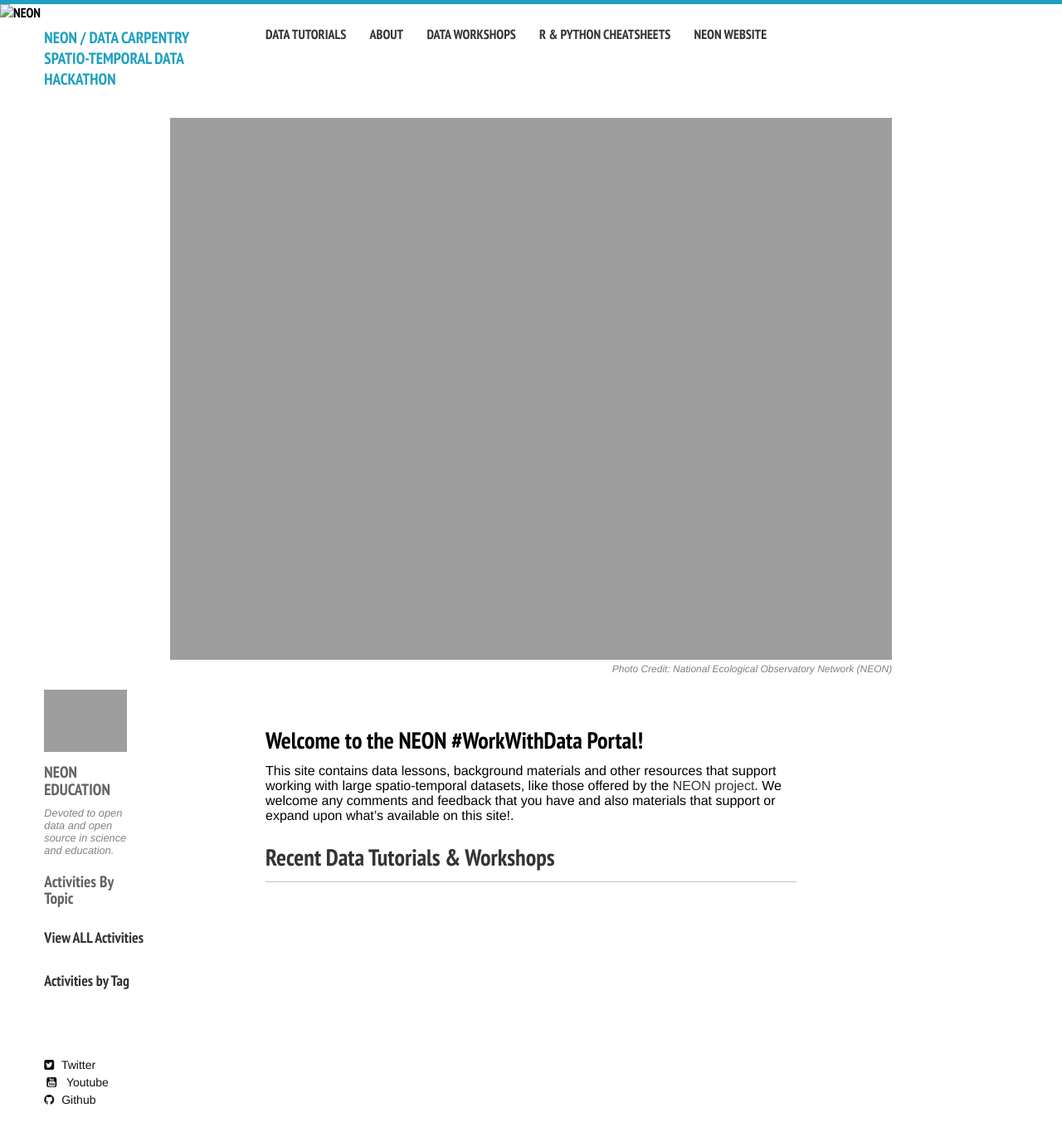
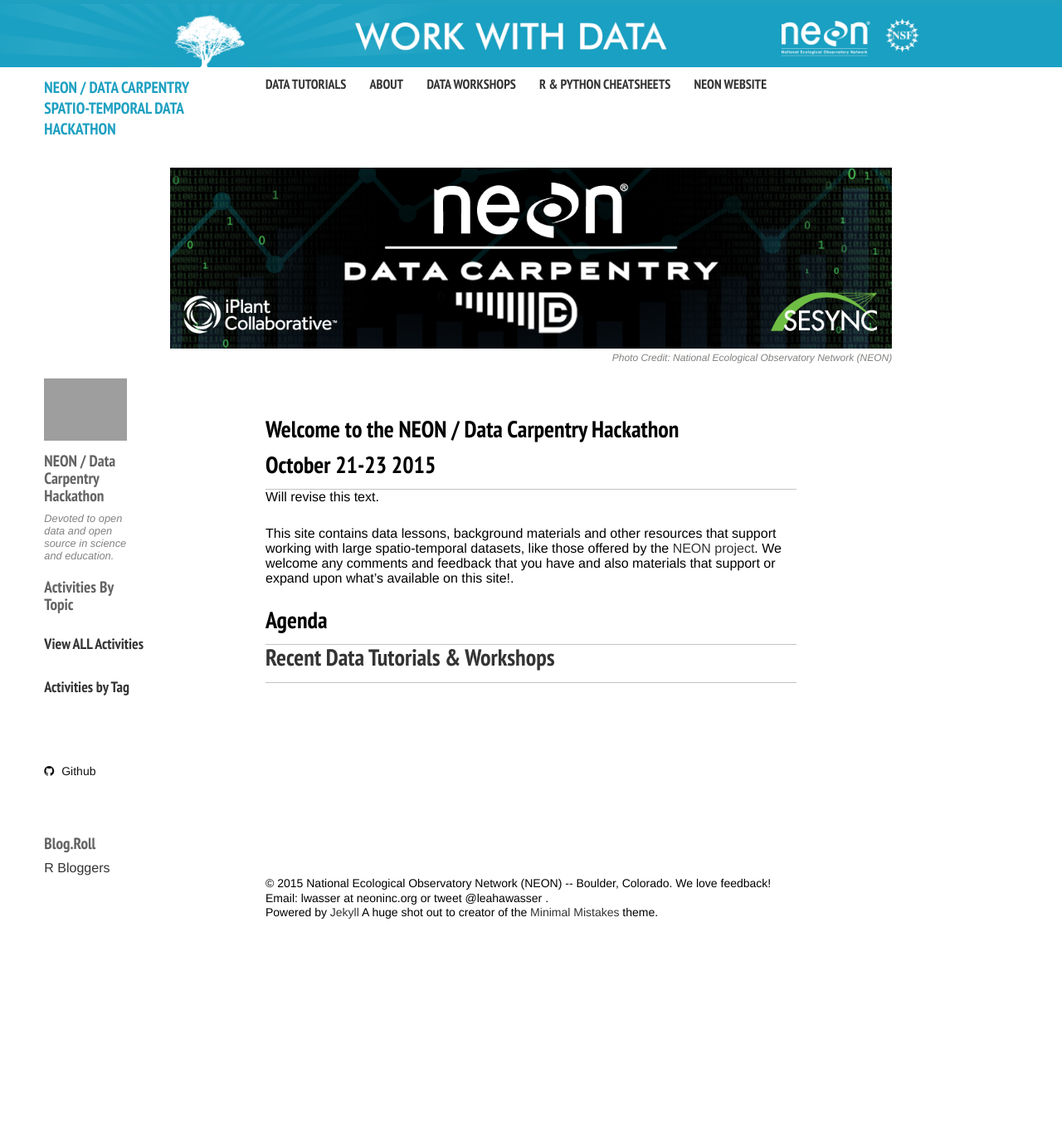
Before and after one commit to jsta/NEON-DC-DataLesson-Hackathon, a Jekyll site: the page built from index.md, in a window 1280 px wide and 1400 px high. Shown: the top 1370 px of the window at 83% size. Built offline with Jekyll 4.4.1, drawn with Linux system fonts in a browser that asks for light colours; nearby versions of some CDN libraries.

Commit message:
added DC banner to site

```diff
--- a/_config.yml
+++ b/_config.yml
@@ -18,16 +18,16 @@
 
 # Owner/author information
 owner:
-  name: NEON EDUCATION
+  name: NEON / Data Carpentry Hackathon
   avatar: profilePic.png
   bio: "Devoted to open data and open source in science and education."
   email: "lwasser@neoninc.org"
-  twitter: "leahawasser"
+#  twitter: "leahawasser"
   github: "lwasser"
-  youtube: "neonbetaedu"
-# instagram:      "mmistakes"
+#  youtube: " "
+# instagram:      " "
 # For Google Authorship https://plus.google.com/authorship
-# google_plus:    "MichaelRoseDesign"
+# google_plus:
 
 # Analytics and webmaster tools stuff goes here
 google_analytics:   UA-52746937-1
@@ -35,8 +35,8 @@
 # https://ssl.bing.com/webmaster/configure/verify/ownership Option 2 content= goes here
 #bing_verify:        D81F4C18A6CB3018F64D7C827D953DFD
 
-category: [using lidar data, working with field data, zcarbon links]
-categories: [using lidar data, working with field data, zcarbon links]
+# category: [using lidar data, working with field data, zcarbon links]
+# categories: [using lidar data, working with field data, zcarbon links]
 # Links to include in top navigation
 # For external links add external: true
 links:
--- a/index.md
+++ b/index.md
@@ -1,14 +1,19 @@
 ---
 layout: home
-description: "A site devoted to open science and open data. Maintained by Leah Wasser"
+description: "A site devoted to open science and open data."
 Tags: []
 image:
-  feature: texture-feature-07.png
+  feature: NEONCarpentryHeader_2.png
   credit: National Ecological Observatory Network (NEON)
   creditlink: http://www.neoninc.org
 ---
 
 
-##Welcome to the NEON #WorkWithData Portal!
+##Welcome to the NEON / Data Carpentry Hackathon
+### October 21-23 2015
+
+Will revise this text.
 
 This site contains data lessons, background materials and other resources that support working with large spatio-temporal datasets, like those offered by the <a href="http://www.neoninc.org" target="_blank">NEON project</a>. We welcome any comments and feedback that you have and also materials that support or expand upon what's available on this site!.
+
+###Agenda
```
Also changed, not shown: images/banners/NEONCarpentryHeader_2.png (added), images/banners/header_whole.png (added), 2 other files.
